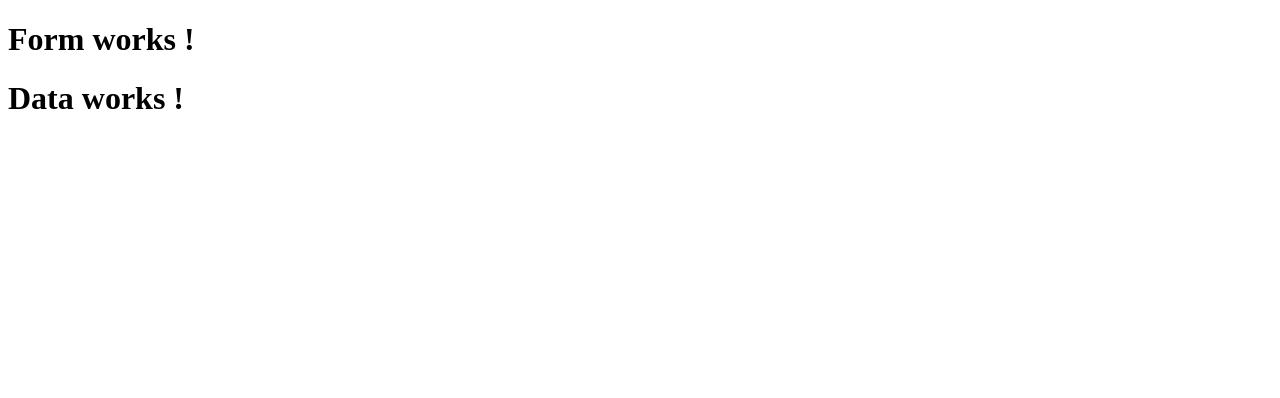
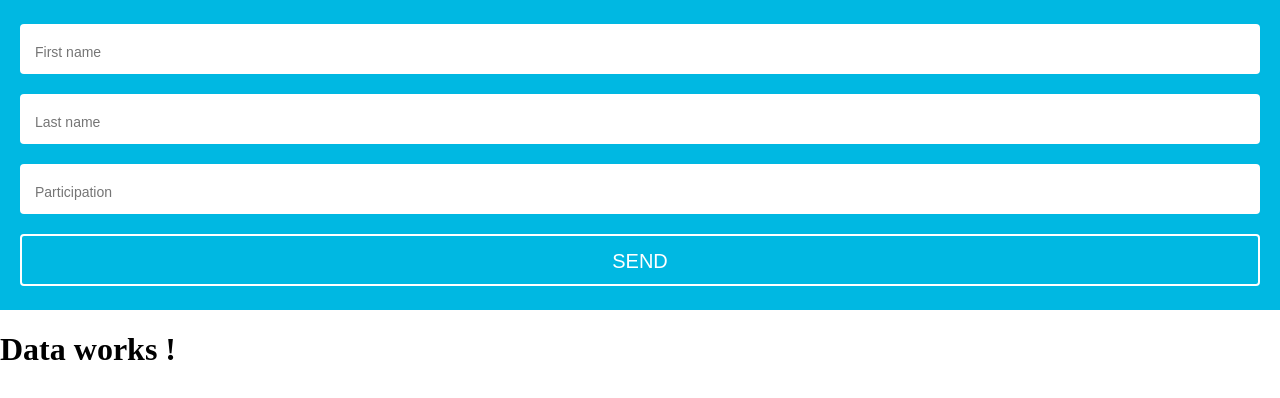
Before and after one commit to leonardopaganelli/cubonetwork-fullstack-challenge, an Angular app in the folder cubo-poc/: page /home in a window 1280 px wide. Shown: the top 398 px of the page. Built offline with nearby package versions, Linux system fonts and the light colour scheme.

Commit message:
developed layout's form

```diff
--- a/cubo-poc/src/app/home/form/form.component.html
+++ b/cubo-poc/src/app/home/form/form.component.html
@@ -1 +1,6 @@
-<h1>Form works !</h1>
+<div class="form">
+    <input class="primary-input" id="input-first-name" placeholder="First name"/>
+    <input class="primary-input" id="input-last-name" placeholder="Last name"/>
+    <input class="primary-input" id="input-participation" placeholder="Participation"/>
+    <button class="primary-button">SEND</button>
+</div>
--- a/cubo-poc/src/app/home/form/form.component.scss
+++ b/cubo-poc/src/app/home/form/form.component.scss
@@ -0,0 +1,33 @@
+.form {
+    background-color: #00b8e2;
+    display: flex;
+    justify-content: center;
+    padding: 24px 20px;
+
+    @media only screen and (max-device-width: 823px) {
+        flex-flow: column;
+    }
+
+    > .primary-input {
+        font-size: 14px;
+        padding: 20px 0px 14px 15px;
+        margin-right: 10px;
+        width: 25%;
+
+        @media only screen and (max-device-width: 823px) {
+            margin: 0px 0px 20px 0px;
+            width: 100%;
+            box-sizing: border-box;
+        }
+    }
+
+    > .primary-button {
+        font-size: 20px;
+        padding: 14px 0px 11px 0px;
+        width: 120px;
+
+        @media only screen and (max-device-width: 823px) {
+            width: 100%;
+        }
+    }
+}
--- a/cubo-poc/src/index.html
+++ b/cubo-poc/src/index.html
@@ -8,7 +8,7 @@
   <meta name="viewport" content="width=device-width, initial-scale=1">
   <link rel="icon" type="image/x-icon" href="favicon.ico">
 </head>
-<body>
+<body class="body">
   <app-root></app-root>
 </body>
 </html>
--- a/cubo-poc/src/styles.scss
+++ b/cubo-poc/src/styles.scss
@@ -1 +1,21 @@
 /* You can add global styles to this file, and also import other style files */
+
+.body {
+    margin: 0;
+}
+
+.form {
+    > .primary-input {
+        border-radius: 4px;
+        border: none;
+        color: #5c5c5c;
+    }
+
+    > .primary-button {
+        border: 2px solid #fff;
+        border-radius: 4px;
+        background-color: #00b8e2;
+        color: #fff;
+        cursor: pointer;
+    }
+}
```
